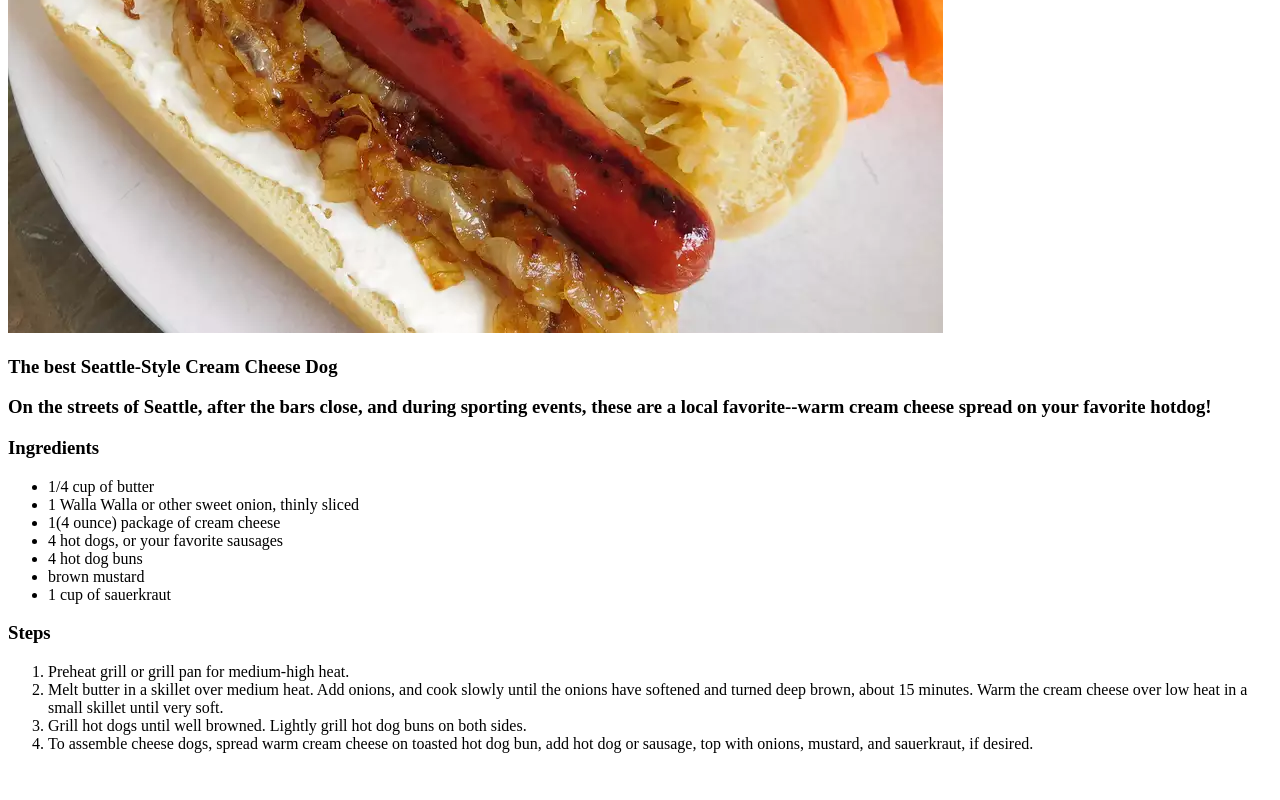
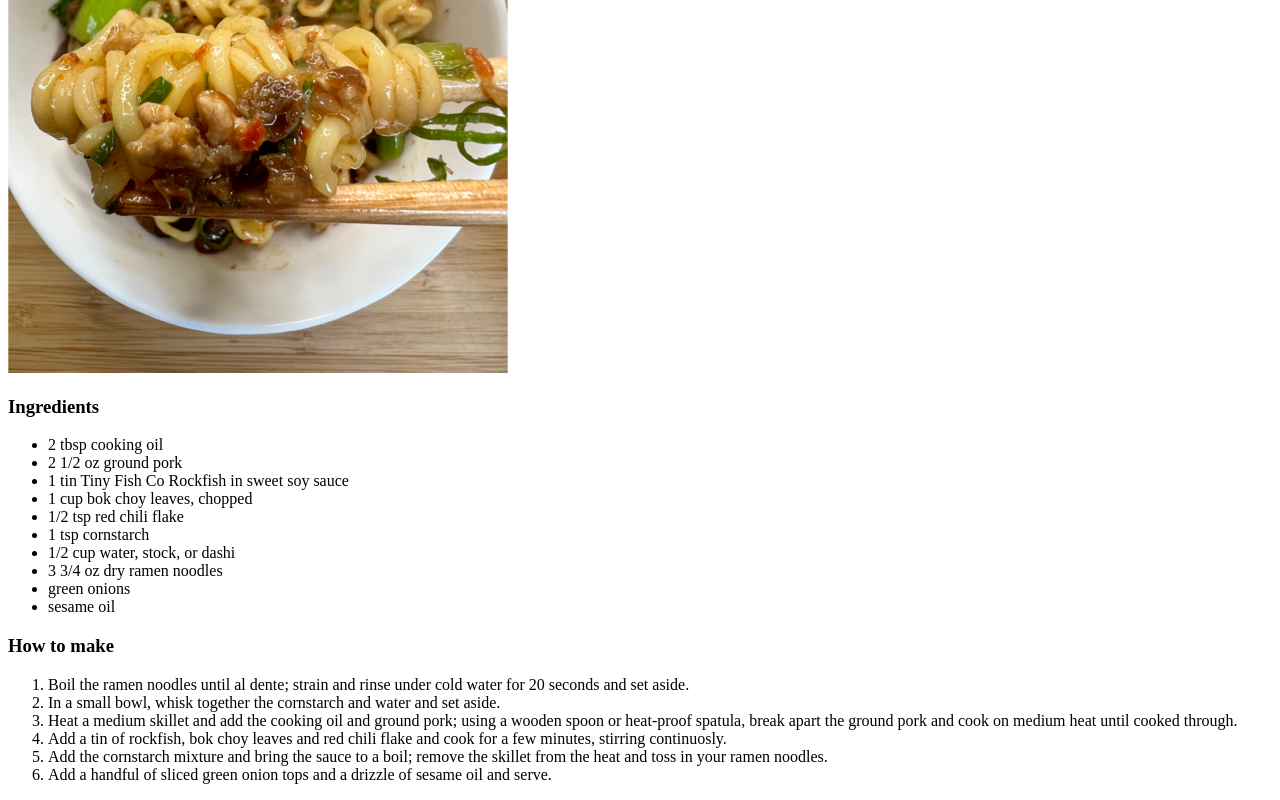
Before and after one commit to jfperezzz/odin-recipes, a plain HTML site: page recipes/noodle.html in a window 1280 px wide. Shown: the part 372-1172 px from the top of the page. Before the commit the page ends 1141 px from the top, so only its background shows below. Drawn offline with Linux system fonts and the light colour scheme.

Commit message:
update the noodle page with the correct structure and information

```diff
--- a/recipes/noodle.html
+++ b/recipes/noodle.html
@@ -2,34 +2,37 @@
 <html lang="en">
     <head>
         <meta charset="UTF-8">
-        <title>Best hotdog</title>
+        <title>Rockfish & Pork Noodles</title>
         <link rel="stylesheet" href="../styles.css">
     </head>
 
     <body>
-        <h1>Hotdog Recipe</h1>
-        <img src="../images/hotdog.jpg" alt="A delicious Seattle-style cream cheese dog">
-        <h3>The best Seattle-Style Cream Cheese Dog</h3>
-        <h3><p>On the streets of Seattle, after the bars close, and during sporting events, these are a local favorite--warm cream cheese spread on your favorite hotdog!</p></h3>
+        <h1>Rockfish & Pork Noodles Recipe</h1>
+        <img src="../images/noodles.jpg" alt="A delicious bowl of rockfish & pork noodles.">
         <h3>Ingredients</h3>
     <div class="bullet">
         <ul>
-            <li>1/4 cup of butter</li>
-            <li>1 Walla Walla or other sweet onion, thinly sliced</li>
-            <li>1(4 ounce) package of cream cheese</li>
-            <li>4 hot dogs, or your favorite sausages</li>
-            <li>4 hot dog buns</li>
-            <li>brown mustard</li>
-            <li>1 cup of sauerkraut</li>
+            <li>2 tbsp cooking oil</li>
+            <li>2 1/2 oz ground pork</li>
+            <li>1 tin Tiny Fish Co Rockfish in sweet soy sauce</li>
+            <li>1 cup bok choy leaves, chopped</li>
+            <li>1/2 tsp red chili flake</li>
+            <li>1 tsp cornstarch</li>
+            <li>1/2 cup water, stock, or dashi</li>
+            <li>3 3/4 oz dry ramen noodles</li>
+            <li>green onions</li>
+            <li>sesame oil</li>
         </ul>
     </div>
-        <h3><p>Steps</p></h3>
+        <h3><p>How to make</p></h3>
     <div class="number">
         <ol>
-            <li>Preheat grill or grill pan for medium-high heat.</li>
-            <li>Melt butter in a skillet over medium heat. Add onions, and cook slowly until the onions have softened and turned deep brown, about 15 minutes. Warm the cream cheese over low heat in a small skillet until very soft.</li>
-            <li>Grill hot dogs until well browned. Lightly grill hot dog buns on both sides.</li>
-            <li>To assemble cheese dogs, spread warm cream cheese on toasted hot dog bun, add hot dog or sausage, top with onions, mustard, and sauerkraut, if desired.</li>
+            <li>Boil the ramen noodles until al dente; strain and rinse under cold water for 20 seconds and set aside.</li>
+            <li>In a small bowl, whisk together the cornstarch and water and set aside.</li>
+            <li>Heat a medium skillet and add the cooking oil and ground pork; using a wooden spoon or heat-proof spatula, break apart the ground pork and cook on medium heat until cooked through.</li>
+            <li>Add a tin of rockfish, bok choy leaves and red chili flake and cook for a few minutes, stirring continuosly.</li>
+            <li>Add the cornstarch mixture and bring the sauce to a boil; remove the skillet from the heat and toss in your ramen noodles.</li>
+            <li>Add a handful of sliced green onion tops and a drizzle of sesame oil and serve.</li>
         </ol>
     </div>
     </body>
```
Also changed, not shown: images/noodles.jpg (added), 1 other file.
